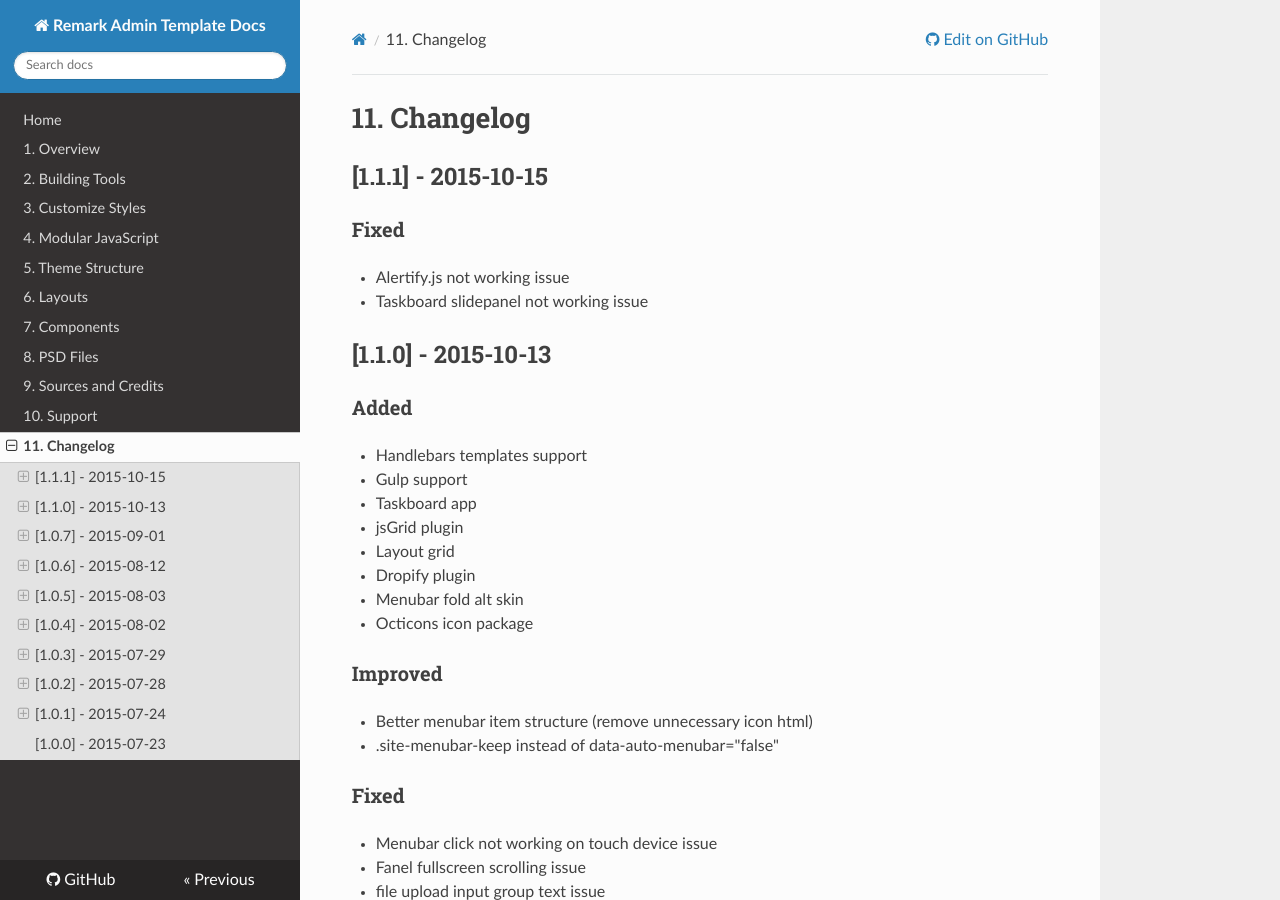
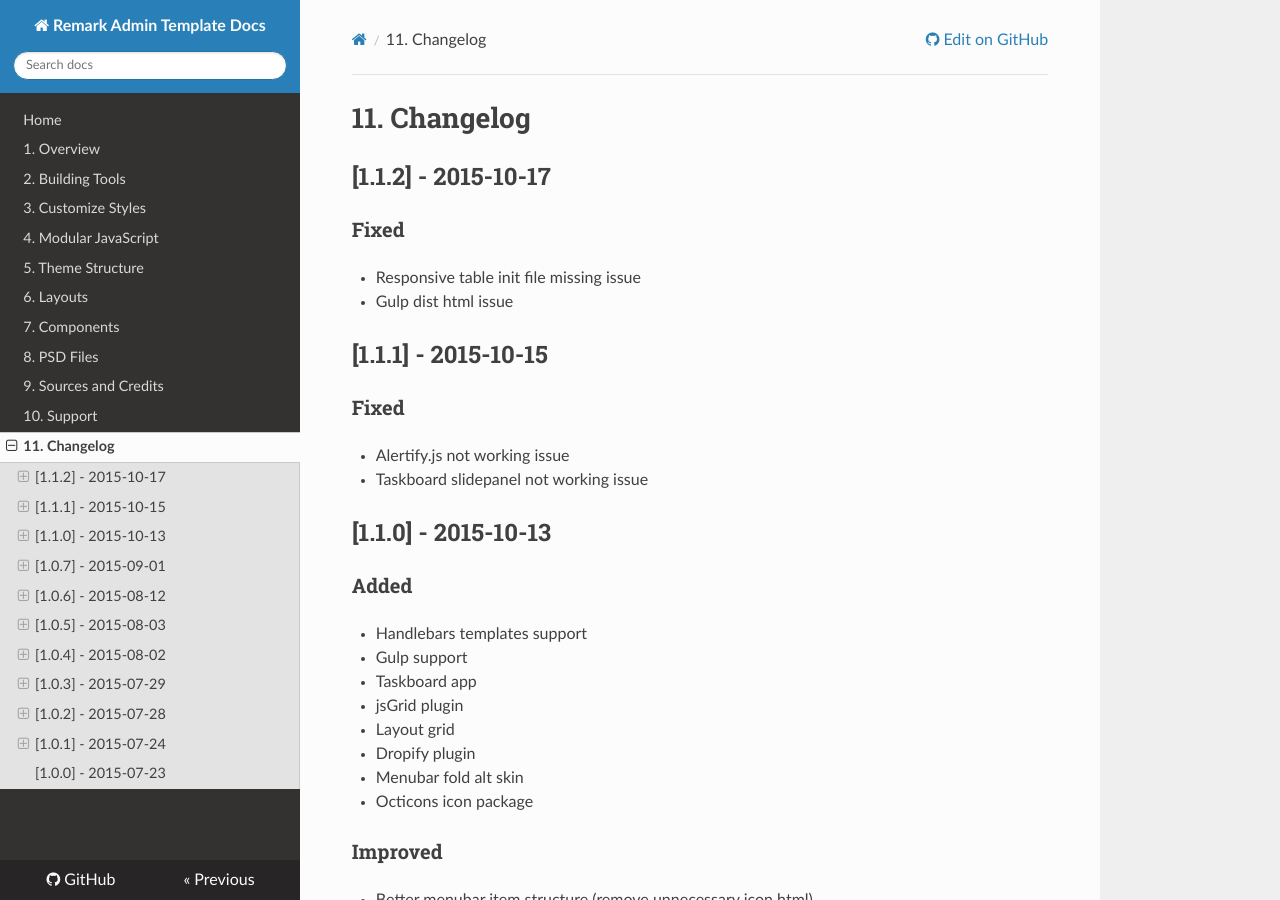
Before and after one commit to thecreation/remark-docs, an MkDocs documentation site: the page built from docs/changelog.md, in a window 1280 px wide and 900 px high. Built offline with MkDocs 1.6.1, drawn with Linux system fonts in a browser that asks for light colours; nearby versions of some CDN libraries; old or Windows-style settings are respelled for this version of MkDocs.

Commit message:
commit message

```diff
--- a/docs/changelog.md
+++ b/docs/changelog.md
@@ -1,4 +1,10 @@
 #11. Changelog
+
+[1.1.2] - 2015-10-17
+--------------------
+### Fixed
+- Responsive table init file missing issue
+- Gulp dist html issue
 
 [1.1.1] - 2015-10-15
 --------------------
```
